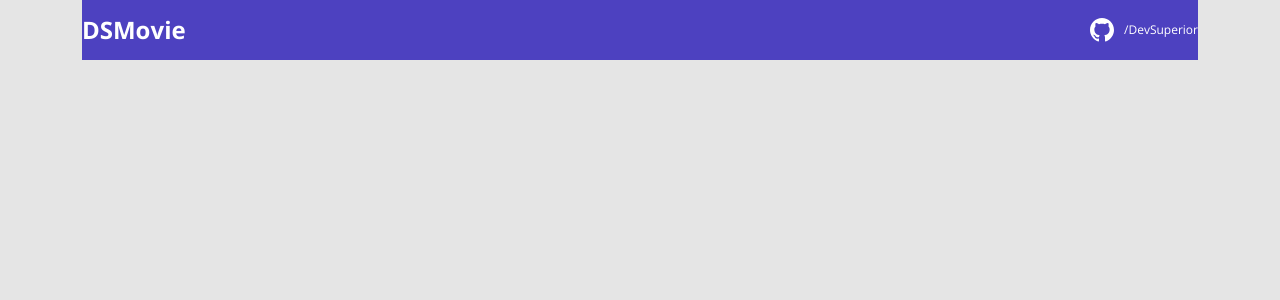
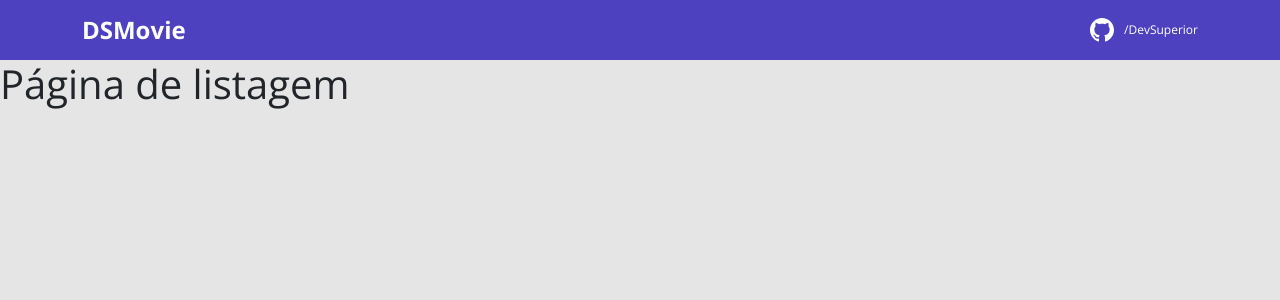
Before and after one commit to lipebarba2/JavaReact, a React (Create React App) app in the folder frontend/: page / in a window 1280 px wide. Shown: the top 300 px of the page. Built offline with nearby package versions, Linux system fonts and the light colour scheme.

Commit message:
feat routes

```diff
--- a/frontend/package.json
+++ b/frontend/package.json
@@ -10,10 +10,12 @@
     "@types/node": "^16.7.13",
     "@types/react": "^18.0.0",
     "@types/react-dom": "^18.0.0",
+    "@types/react-router-dom": "5.3.2",
     "bootstrap": "5.1.3",
     "frontend": "file:",
     "react": "^18.3.1",
     "react-dom": "^18.3.1",
+    "react-router-dom": "6.2.1",
     "react-scripts": "5.0.1",
     "typescript": "^4.4.2",
     "web-vitals": "^2.1.0"
--- a/frontend/src/App.tsx
+++ b/frontend/src/App.tsx
@@ -1,13 +1,24 @@
-import React from 'react';
-import logo from './logo.svg';
-import Navbar from './components/Navbar';
+import {
+    BrowserRouter,
+    Routes,
+    Route
+  } from "react-router-dom";
+  import Listing from "pages/Listing";
+  import Form from "pages/Form";
+  import Navbar from "components/Navbar";
 
-function App() {
-  return (
-    <div>
+  function App() {
+    return (
+      <BrowserRouter>
         <Navbar />
-    </div>
-  );
-}
+        <Routes>
+          <Route path="/" element={<Listing />} />
+          <Route path="/form">
+            <Route path=":movieId" element={<Form />} />
+          </Route>
+        </Routes>
+      </BrowserRouter>
+    );
+  }
 
-export default App;
+  export default App;
--- a/frontend/src/components/Navbar/styles.css
+++ b/frontend/src/components/Navbar/styles.css
@@ -1,3 +1,7 @@
+header {
+    background-color: var(--color-primary)
+}
+
 .dsmovie-nav-content {
     background-color: var(--color-primary);
     height: 60px;
--- /dev/null
+++ b/frontend/src/pages/Form/index.tsx
@@ -0,0 +1,8 @@
+function Form() {
+
+    return (
+        <h1>Página de form</h1>
+    )
+}
+
+export default Form
--- /dev/null
+++ b/frontend/src/pages/Listing/index.tsx
@@ -0,0 +1,8 @@
+function Listing() {
+
+    return (
+        <h1>Página de listagem</h1>
+    )
+}
+
+export default Listing
```
Also changed, not shown: frontend/src/components/Navbar/index.tsx (indentation only), 1 other file (tests, documents, lock files or other folders).
